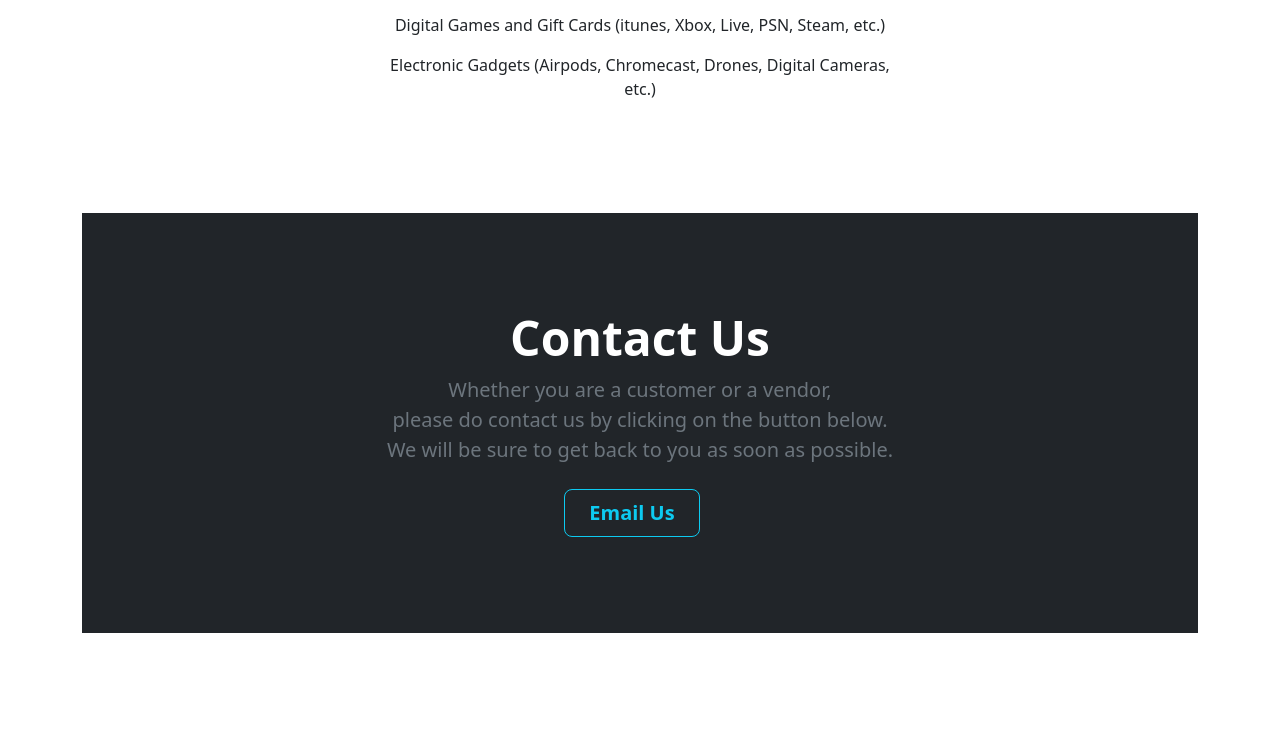
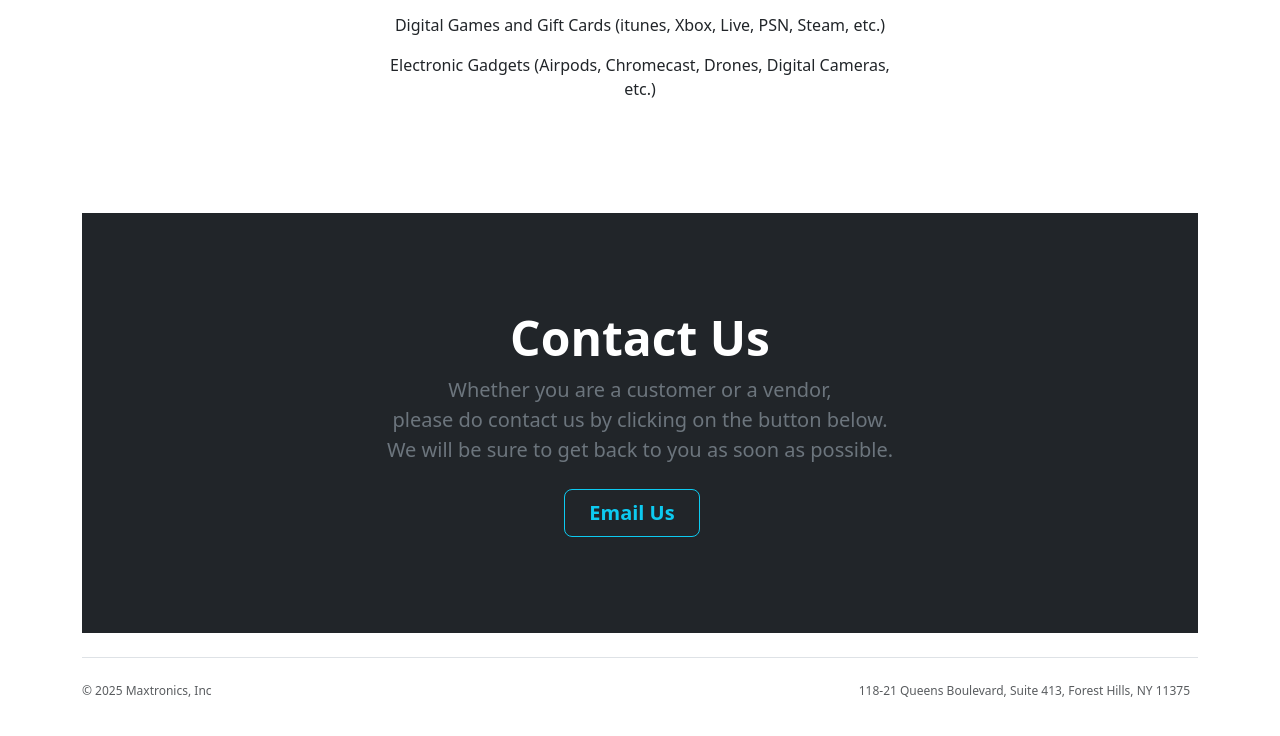
Before and after one commit to jbasantani/maxtronics, a plain HTML site: page index.html in a window 1280 px wide. Shown: the part 779-1515 px from the top of the page. Before the commit the page ends 1412 px from the top, so only its background shows below. Drawn offline with nearby package versions, Linux system fonts and the light colour scheme.

Commit message:
Add files via upload

```diff
--- a/index.html
+++ b/index.html
@@ -78,6 +78,14 @@
 
 </section>
 
+<section id="footer">
+  <div class="container">
+    <footer class="d-flex flex-wrap justify-content-between align-items-center py-3 my-4 border-top"> <p class="col-md-4 mb-0 text-body-secondary">© 2025 Maxtronics, Inc</p> <ul class="nav col-md-4 justify-content-end"> <li class="nav-item"><a href="#" class="nav-link px-2 text-body-secondary">118-21 Queens Boulevard, Suite 413, Forest Hills, NY 11375</a></li> </ul> </footer>
+
+
+  </div>
+</section>
+
 
 
 </body>
--- a/style.css
+++ b/style.css
@@ -4,3 +4,6 @@
 .nav-item-header{
     font-size: 30px;
 }
+#footer{
+    font-size: 12px;
+}
```
